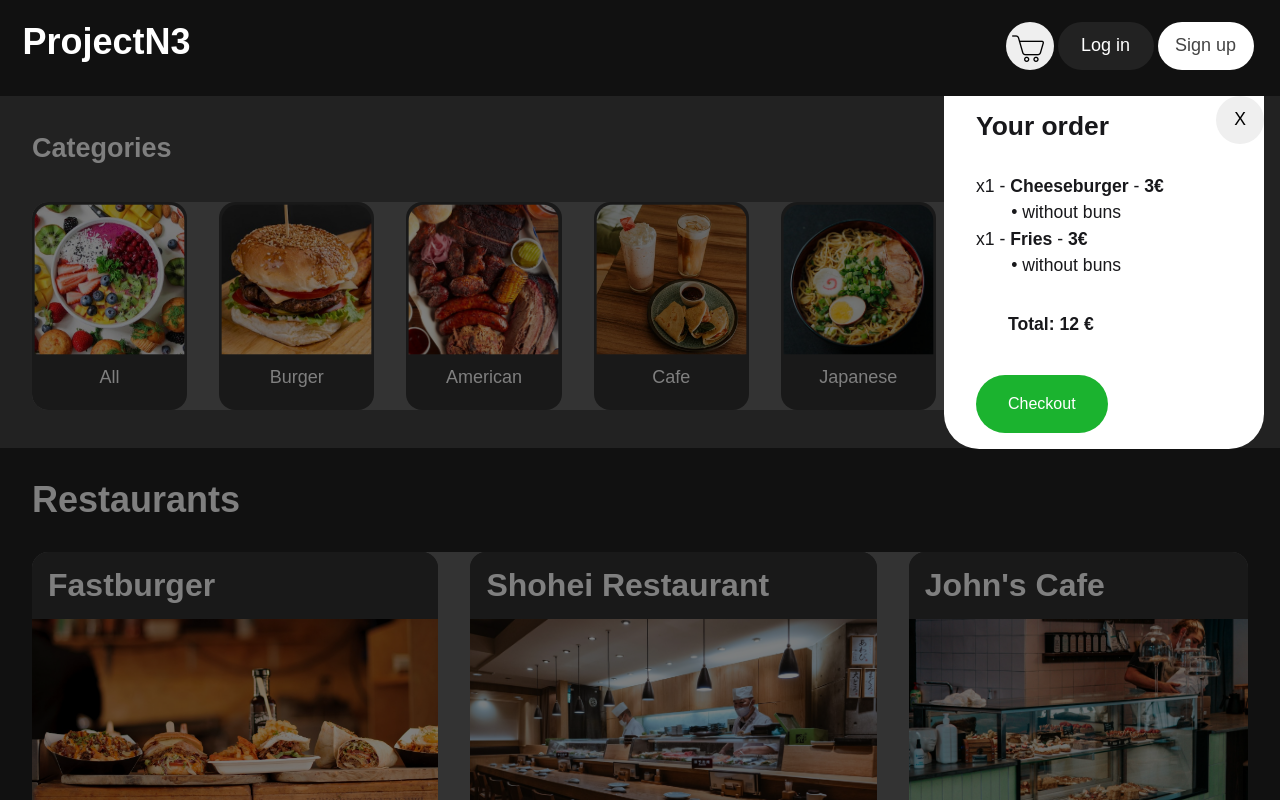
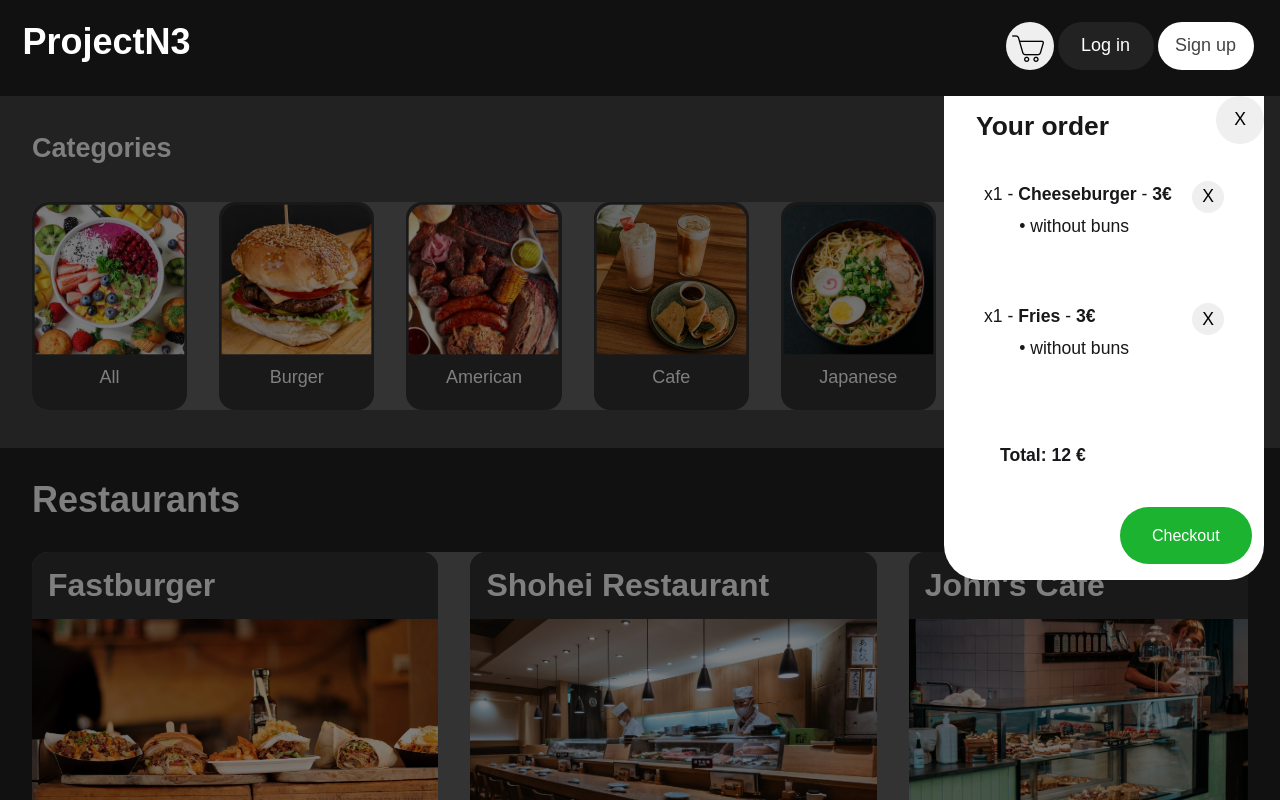
Before and after one commit to globalGLEX/ProjectN3, a React (Vite) app in the folder client/: page / in a window 1280 px wide. Both pictures are taken after a click on the button 1029 px from the left and 46 px from the top of the page. Shown: the top 800 px of the page. Built offline with nearby package versions, Linux system fonts and the light colour scheme.

Commit message:
add button for removing cart items + some DOM experimentation

```diff
--- a/client/src/components/Header.tsx
+++ b/client/src/components/Header.tsx
@@ -7,6 +7,7 @@ import { useState } from 'react';
 import { createPortal } from 'react-dom';
 
 interface CartContentItemProps {
+  index: number;
   amount: number;
   productName: string;
   productPrice: number;
@@ -47,10 +48,6 @@ function HeaderRight() {
   }
 export function Cart({onClose}){
  // var orderJSON = JSON.stringify(document.getElementsByClassName("cart-content").innerText);
-
-
-
-
 
   async function onSubmit(){
     console.log("clicked");
@@ -96,8 +93,9 @@ function CartContent() {
   return (
   <>
   <div className="cart-content">
-    <CartContentItem amount={1} productName="Cheeseburger" productPrice={3}/>
-    <CartContentItem amount={1} productName="Fries" productPrice={3}/>
+    <CartContentItem index={0} amount={1} productName="Cheeseburger" productPrice={3}/>
+    <CartContentItem index={1} amount={1} productName="Fries" productPrice={3}/>
+
     <div className="cart-total"><p> <b>Total: 12 € </b></p></div>
   </div>
 
@@ -106,10 +104,20 @@ function CartContent() {
 function CartContentItem(props: CartContentItemProps) {
 
   return (
-    <>
-  <p> x{props.amount} - <b>{props.productName}</b> - <b>{props.productPrice}€</b> </p>
+    <div className="cart-content-item">
+  <div className="cart-product-line"><p> x{props.amount} - <b>{props.productName}</b> - <b>{props.productPrice}€</b> </p>
+  <button onClick={() => removeItem(props.index)}>X</button></div>
   <p className="cart-option-line"> • without buns</p>
-  </>
+  </div>
 )
 }
+function removeItem(index: number){
+  console.log("item removed"+ index)
+  const element = document.getElementsByClassName("cart-content");
+  console.log(element[0].children[index])
+  element[0].children[index].remove();
+
+
+
+}
 export default Header
--- a/client/src/index.css
+++ b/client/src/index.css
@@ -220,11 +220,7 @@ header{
   margin-left: 1rem;
   background-color: #fff;
 }
-.cart-total{
-  margin-top: 2rem;
-  margin-left: 2rem;
-  background-color: #fff;
-}
+
 .cart-close-button{
   position: absolute;
   left: 17rem;
@@ -236,17 +232,52 @@ header{
 }
 .cart-content{
   height: auto;
-  padding: 1rem;
+
+  padding: 0.5rem;
   padding-bottom: 3rem;
   background-color: #fff;
 }
+
+.cart-content-item{
+  display: flex;
+  flex-direction: column;
+  background-color: #fff;
+  width: 17rem;
+  height: auto;
+  padding: 1rem;
+  padding-bottom: 3rem;
+
+}
+.cart-product-line{
+  display: flex;
+  flex-direction: row;
+  justify-content: space-between;
+  width: 15rem;
+  background-color: #fff;
+
+}
+
+.cart-product-line button{
+  height: 2rem;
+  width: 2rem;
+  flex-shrink: 0;
+  margin-left: 1rem;
+  border-radius: 1rem;
+  border: none;
+}
 .cart-option-line{
   margin-left: 2.2rem;
+  width: 10rem;
+}
+.cart-total{
+  margin-top: 2rem;
+  margin-left: 2rem;
+  background-color: #fff;
 }
 .checkout-button{
   position: absolute;
   bottom: 1rem;
-  left: 2rem;
+  left: 11rem;
   background-color: rgb(27, 179, 47);
   border: none;
   border-radius: 2rem;
```
